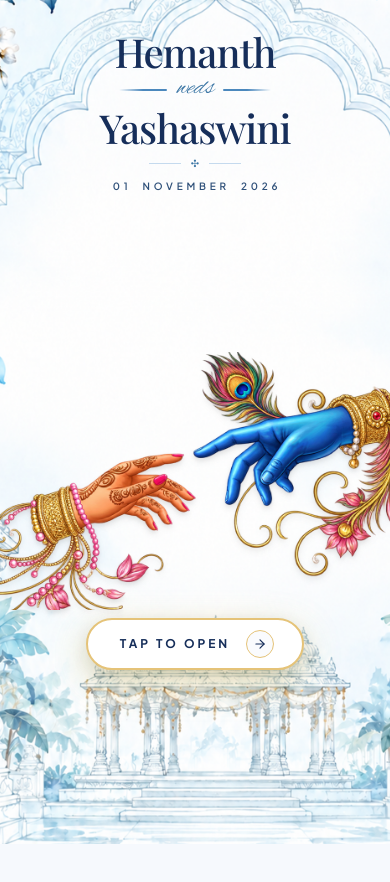
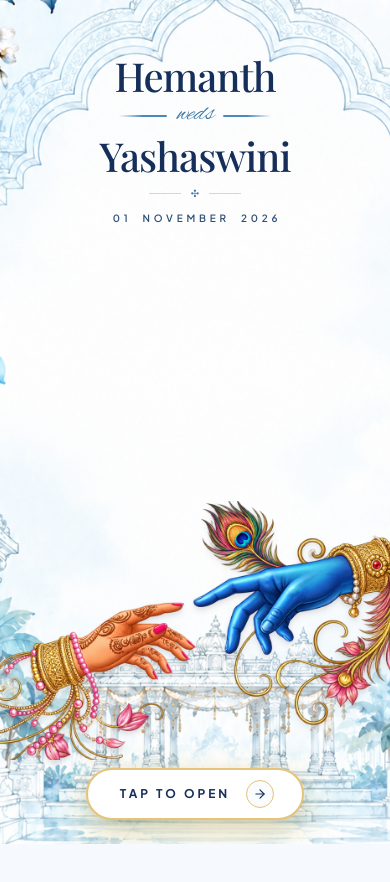
Before and after one commit to ahvaanforyou/hemanth-weds-yashaswini, a React (Vite) app: page / in a window 390 px wide. Shown: the top 882 px of the page. Built offline with nearby package versions, Linux system fonts and the light colour scheme; a web font is replaced by a local one.

Commit message:
fix: lower typography slightly on mobile and elevate hands and button for comfortable balance

```diff
--- a/src/components/IntroFirstPage.tsx
+++ b/src/components/IntroFirstPage.tsx
@@ -43,15 +43,15 @@ export const IntroFirstPage: React.FC<IntroFirstPageProps> = ({ onOpen }) => {
         <div className="absolute inset-0 bg-gradient-to-b from-[#F6F9FD]/30 via-transparent to-[#F6F9FD]/20 pointer-events-none" />
       </div>
 
-      {/* ── 2. TOP TYPOGRAPHY: WEDDING NAMES & DATE ── */}
-      <div className="relative z-20 pt-8 xs:pt-10 sm:pt-12 md:pt-16 px-4 flex flex-col items-center">
+      {/* ── 2. TOP TYPOGRAPHY: WEDDING NAMES & DATE (LOWERED FOR MOBILE) ── */}
+      <div className="relative z-20 pt-14 xs:pt-16 sm:pt-20 md:pt-16 px-4 flex flex-col items-center">
         {/* Groom Name */}
         <h1 className="font-serif text-[40px] xs:text-[48px] sm:text-[58px] md:text-[76px] lg:text-[84px] font-normal md:font-medium tracking-tight text-[#162E5A] leading-none drop-shadow-xs">
           Hemanth
         </h1>
 
         {/* weds with swashes */}
-        <div className="my-1 xs:my-1.5 sm:my-2 flex items-center justify-center gap-2.5 sm:gap-4 w-full">
+        <div className="my-1.5 xs:my-2 sm:my-2.5 flex items-center justify-center gap-2.5 sm:gap-4 w-full">
           <span className="h-[1.5px] w-12 xs:w-16 sm:w-24 md:w-36 bg-gradient-to-r from-transparent via-[#4B88BD] to-[#4B88BD] rounded-full" />
           <span className="font-script text-2xl xs:text-3xl sm:text-4xl md:text-6xl text-[#3A75A4] italic -mt-1 select-none">
             weds
@@ -65,7 +65,7 @@ export const IntroFirstPage: React.FC<IntroFirstPageProps> = ({ onOpen }) => {
         </h2>
 
         {/* Hairline with center ornament */}
-        <div className="my-2 xs:my-2.5 sm:my-3 flex items-center justify-center gap-2.5 sm:gap-3 text-[#B28A22]">
+        <div className="my-2.5 xs:my-3 sm:my-3.5 flex items-center justify-center gap-2.5 sm:gap-3 text-[#B28A22]">
           <span className="h-[1px] w-8 xs:w-12 sm:w-16 bg-[#C5DAEE]" />
           <span className="text-[#3A75A4] text-[10px] xs:text-xs">✣</span>
           <span className="h-[1px] w-8 xs:w-12 sm:w-16 bg-[#C5DAEE]" />
@@ -78,8 +78,8 @@ export const IntroFirstPage: React.FC<IntroFirstPageProps> = ({ onOpen }) => {
       </div>
 
       {/* ── 3. MIDDLE / LOWER SECTION: HANDS & BUTTON ── */}
-      {/* MOBILE: Hands stretch flush edge-to-edge across both screen borders and elevated higher up */}
-      <div className="md:hidden relative z-20 w-full flex flex-col items-center justify-center my-auto pb-4 pointer-events-none">
+      {/* MOBILE: Elevated higher up and hands stretch edge-to-edge */}
+      <div className="md:hidden relative z-20 w-full flex flex-col items-center justify-center -mt-3 xs:-mt-2 mb-6 xs:mb-8 pointer-events-none">
         {/* Krishna & Radha Auspicious Hands extending from both screen edges */}
         <div className="w-screen max-w-none select-none drop-shadow-md overflow-hidden flex items-center justify-center -mx-4">
           <img
```
